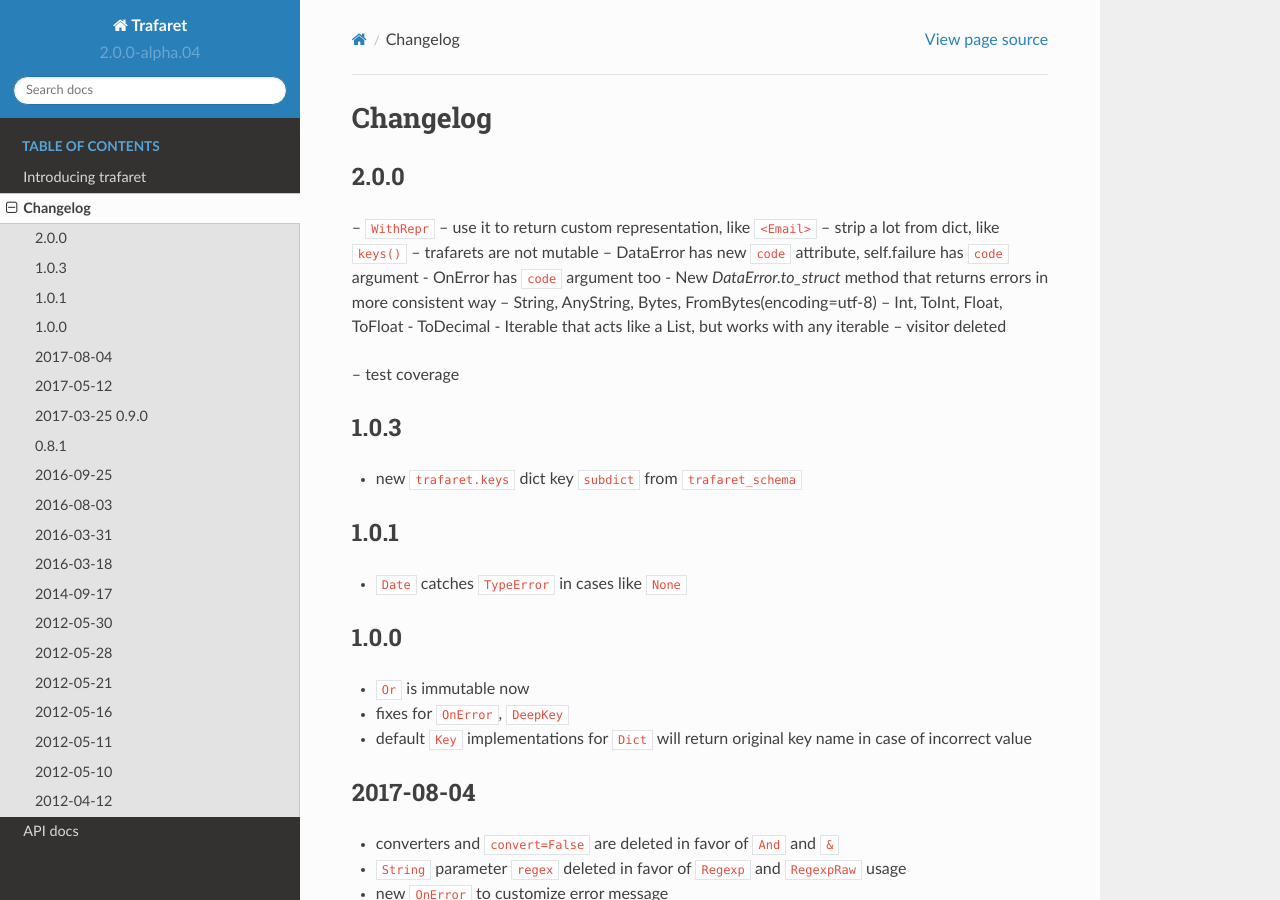
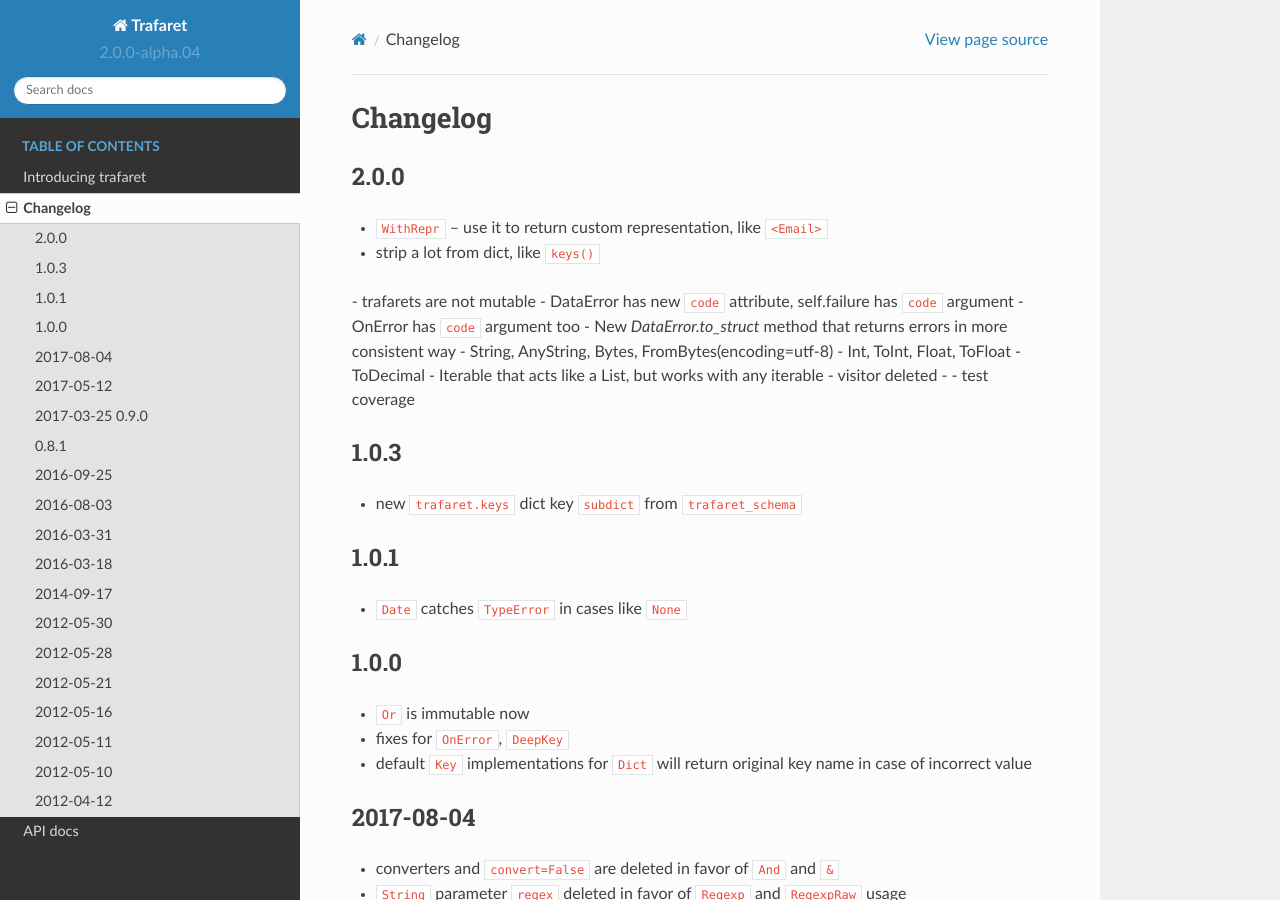
Before and after one commit to Deepwalker/trafaret, a Sphinx documentation site: the page built from docs/changelog.rst, in a window 1280 px wide and 900 px high. Built offline with Sphinx 7.4.7 and the Read the Docs theme 2.0.0, drawn with Linux system fonts in a browser that asks for light colours.

```diff
--- a/docs/changelog.rst
+++ b/docs/changelog.rst
@@ -4,19 +4,19 @@ Changelog
 2.0.0
 -----
 
-– ``WithRepr`` – use it to return custom representation, like ``<Email>``
-– strip a lot from dict, like ``keys()``
-– trafarets are not mutable
-– DataError has new ``code`` attribute, self.failure has ``code`` argument
+- ``WithRepr`` – use it to return custom representation, like ``<Email>``
+- strip a lot from dict, like ``keys()``
+- trafarets are not mutable
+- DataError has new ``code`` attribute, self.failure has ``code`` argument
 - OnError has ``code`` argument too
 - New `DataError.to_struct` method that returns errors in more consistent way
-– String, AnyString, Bytes, FromBytes(encoding=utf-8)
-– Int, ToInt, Float, ToFloat
+- String, AnyString, Bytes, FromBytes(encoding=utf-8)
+- Int, ToInt, Float, ToFloat
 - ToDecimal
 - Iterable that acts like a List, but works with any iterable
-– visitor deleted
-
-– test coverage
+- visitor deleted
+-
+- test coverage
 
 
 1.0.3
```
Also changed, not shown: 1 other file.
